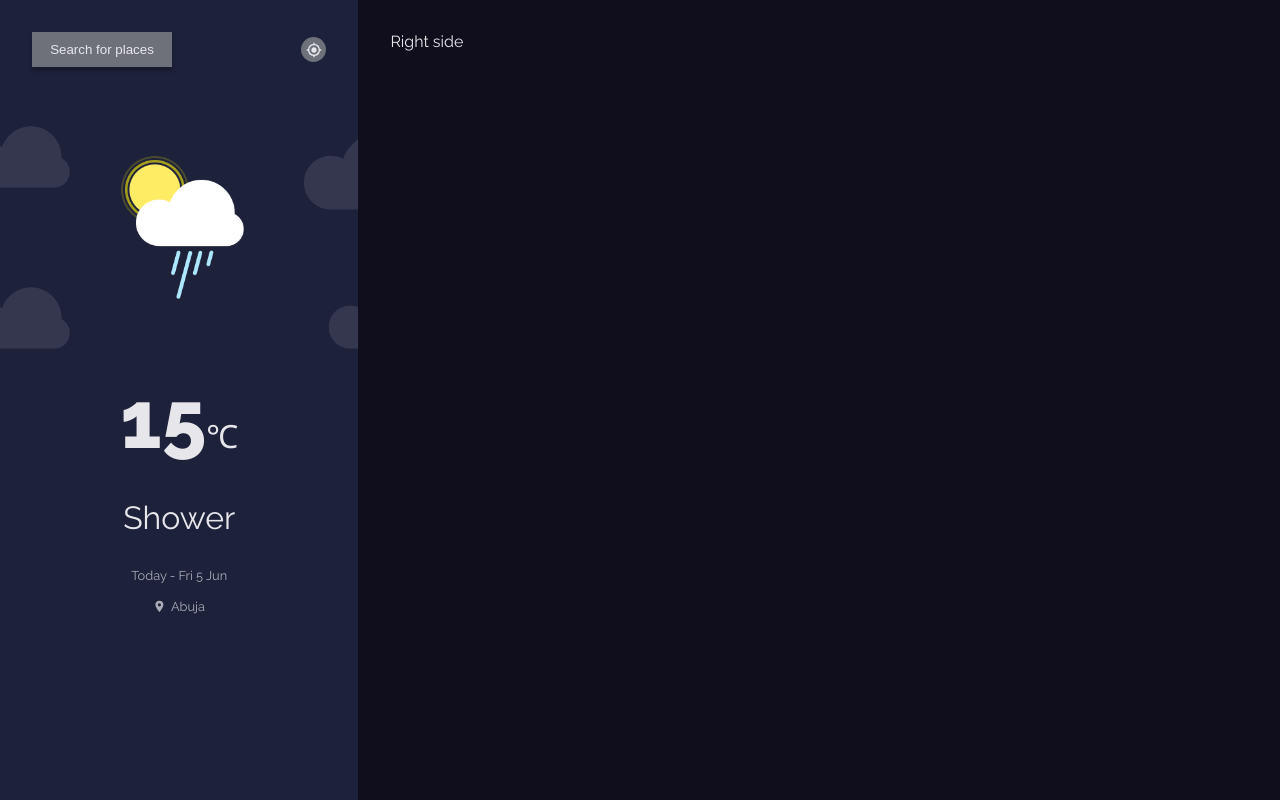
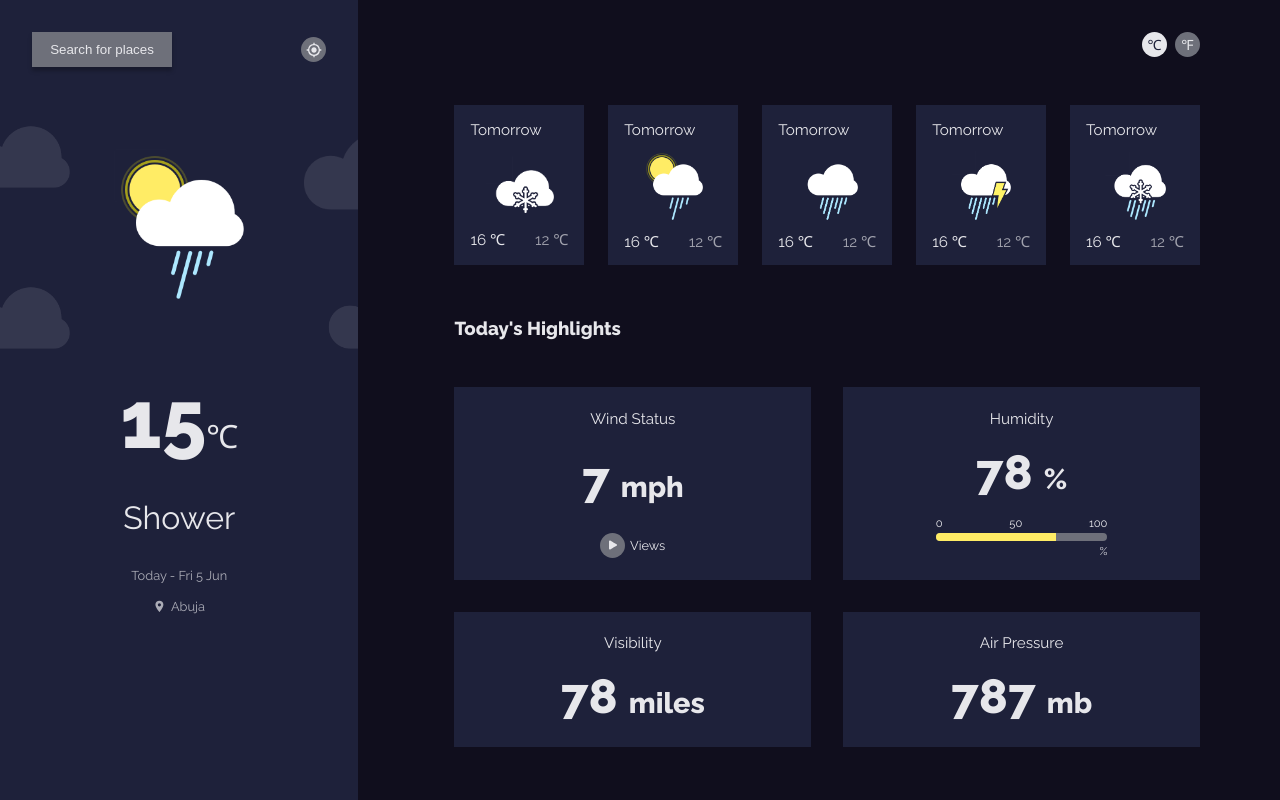
Before and after one commit to AugustBemsen/advanced_weather_app, a React (Create React App) app: page / in a window 1280 px wide. Built offline with nearby package versions, Linux system fonts and the light colour scheme.

Commit message:
complete destop view

```diff
--- /dev/null
+++ b/src/components/HoldIcon/HoldIcon.js
@@ -0,0 +1,28 @@
+import React from "react";
+import styled from "styled-components";
+
+const HoldIcon = ({ icon, white }) => {
+  return (
+    <>
+      <HoldIconStyles white={white}>{icon}</HoldIconStyles>
+    </>
+  );
+};
+
+export default HoldIcon;
+const HoldIconStyles = styled.div`
+  background: ${({ white }) =>
+    white ? "var(--white-color)" : "var(--grey-color)"};
+  width: 25px;
+  height: 25px;
+  border-radius: 100%;
+  display: flex;
+  align-items: center;
+  justify-content: center;
+  cursor: pointer;
+  color: ${({ white }) => (white ? "var(--secondary-color)" : "var(--white-color)")};
+
+  p {
+    font-size: 0.88rem;
+  }
+`;
--- /dev/null
+++ b/src/components/LargeCard/Card.js
@@ -0,0 +1,40 @@
+import React from "react";
+import styled from "styled-components";
+
+const Card = ({ type, value, footer }) => {
+  return (
+    <>
+      <CardStyles footer={footer}>
+        <p>{type}</p>
+        {value}
+        {footer}
+      </CardStyles>
+    </>
+  );
+};
+
+export default Card;
+const CardStyles = styled.div`
+  width: 100%;
+  background: var(--secondary-color);
+  padding: 1.4rem;
+  display: flex;
+  justify-content: space-between;
+  flex-direction: column;
+  text-align: center;
+
+  p {
+    font-size: 0.95rem;
+    text-transform: capitalize;
+    margin-bottom: 1rem;
+  }
+
+  h2 {
+    font-size: 3rem;
+    margin-bottom: ${({ footer }) => footer && "1rem"};
+
+    span {
+      font-size: 1.8rem;
+    }
+  }
+`;
--- /dev/null
+++ b/src/components/Progress/Progress.js
@@ -0,0 +1,58 @@
+import React from "react";
+import styled from "styled-components";
+
+const Progress = ({ value }) => {
+  return (
+    <>
+      <ProgressStyles value={value}>
+        <div className="reader">
+          <p>0</p>
+          <p>50</p>
+          <p>100</p>
+        </div>
+        <div className="progress">
+          <div></div>
+        </div>
+        <div className="unit">
+          <p>&#37;</p>
+        </div>
+      </ProgressStyles>
+    </>
+  );
+};
+
+export default Progress;
+const ProgressStyles = styled.div`
+  width: 55%;
+  margin: auto;
+  .reader {
+    display: flex;
+    align-items: center;
+    justify-content: space-between;
+  }
+
+  p {
+    margin: 0;
+    font-size: 0.7rem;
+  }
+
+  .progress {
+    width: 100%;
+    height: 8px;
+    border-radius: 50px;
+    background: var(--grey-color);
+    margin: 3px 0;
+    overflow: hidden;
+
+    div {
+      width: ${({ value }) => value ? value : 0 }%;
+      height: 100%;
+      background: var(--yellow-color);
+    }
+  }
+
+  .unit {
+    display: flex;
+    justify-content: flex-end;
+  }
+`;
--- /dev/null
+++ b/src/components/SmallCard/Card.js
@@ -0,0 +1,50 @@
+import React from "react";
+import styled from "styled-components";
+
+const Card = ({ date, img, highest, lowest }) => {
+  return (
+    <>
+      <CardStyles>
+        <p>{date}</p>
+        <img src={img} alt="cloud" />
+        <div>
+          <p>{highest} &#8451;</p>
+          <p>{lowest} &#8451;</p>
+        </div>
+      </CardStyles>
+    </>
+  );
+};
+
+export default Card;
+const CardStyles = styled.div`
+  width: 100%;
+  height: 160px;
+  background: var(--secondary-color);
+  padding: 1rem;
+  display: flex;
+  justify-content: space-between;
+  flex-direction: column;
+
+  img {
+    width: 70px;
+    height: 70px;
+    display: block;
+    margin: 0.7rem auto;
+    object-fit: contain;
+  }
+
+  p {
+    font-size: 0.95rem;
+  }
+
+  div {
+    display: flex;
+    align-items: center;
+    justify-content: space-between;
+
+    p:nth-child(2) {
+      opacity: 0.65;
+    }
+  }
+`;
--- a/src/parts/LeftSide/TopCta.js
+++ b/src/parts/LeftSide/TopCta.js
@@ -1,15 +1,14 @@
 import React from "react";
 import styled from "styled-components";
 import { MdOutlineGpsFixed } from "react-icons/md";
+import HoldIcon from "../../components/HoldIcon/HoldIcon";
 
 const TopCta = () => {
   return (
     <>
       <TopCtaStyles>
         <button>Search for places</button>
-        <div>
-          <MdOutlineGpsFixed />
-        </div>
+        <HoldIcon icon={<MdOutlineGpsFixed />} />
       </TopCtaStyles>
     </>
   );
@@ -36,15 +35,4 @@ const TopCtaStyles = styled.div`
       background: none;
     }
   }
-
-  div {
-    background: var(--grey-color);
-    width: 25px;
-    height: 25px;
-    border-radius: 100%;
-    display: flex;
-    align-items: center;
-    justify-content: center;
-    cursor: pointer;
-  }
 `;
--- /dev/null
+++ b/src/parts/RightSide/Highlights.js
@@ -0,0 +1,83 @@
+import React from "react";
+import styled from "styled-components";
+import { BsFillPlayFill } from "react-icons/bs";
+import HoldIcon from "../../components/HoldIcon/HoldIcon";
+import Card from "../../components/LargeCard/Card";
+import Progress from "../../components/Progress/Progress";
+
+const Highlights = () => {
+  return (
+    <>
+      <HighlightsStyles>
+        <h3>Today's Highlights</h3>
+        <div className="cards">
+          <Card
+            type="Wind Status"
+            value={
+              <h2>
+                7 <span>mph </span>
+              </h2>
+            }
+            footer={
+              <div className="view">
+                <HoldIcon icon={<BsFillPlayFill />} /> <p> views </p>
+              </div>
+            }
+          />
+          <Card
+            type="humidity"
+            value={
+              <h2>
+                78 <span> &#37; </span>
+              </h2>
+            }
+            footer={<Progress value={70} />}
+          />
+          <Card
+            type="Visibility"
+            value={
+              <h2>
+                78 <span> miles </span>
+              </h2>
+            }
+          />
+          <Card
+            type="Air pressure"
+            value={
+              <h2>
+                787 <span> mb </span>
+              </h2>
+            }
+          />
+        </div>
+      </HighlightsStyles>
+    </>
+  );
+};
+
+export default Highlights;
+const HighlightsStyles = styled.div`
+  width: 100%;
+  margin-top: 7%;
+
+  .cards {
+    margin-top: 3rem;
+    display: grid;
+    grid-template-columns: repeat(auto-fill, minmax(45%, 1fr));
+    grid-gap: 2rem;
+    grid-auto-flow: dense;
+    column-count: 2;
+  }
+
+  .view {
+    display: flex;
+    align-items: center;
+    justify-content: center;
+
+    p {
+      font-size: 0.8rem;
+      margin-bottom: 0;
+      margin-left: 0.3rem;
+    }
+  }
+`;
--- /dev/null
+++ b/src/parts/RightSide/NextForecast.js
@@ -0,0 +1,101 @@
+import React from "react";
+import styled from "styled-components";
+import Card from "../../components/SmallCard/Card";
+import HoldIcon from "../../components/HoldIcon/HoldIcon";
+import images from "../../imgs";
+
+const NextForecast = () => {
+  const {
+    // clear,
+    // hail,
+    // heavy_cloud,
+    heavy_rain,
+    // light_cloud,
+    // light_rain,
+    shower,
+    sleet,
+    snow,
+    thunderstorm,
+  } = images;
+
+  const dummy = [
+    {
+      date: "Tomorrow",
+      img: snow,
+      highest: "16",
+      lowest: "12",
+    },
+    {
+      date: "Tomorrow",
+      img: shower,
+      highest: "16",
+      lowest: "12",
+    },
+    {
+      date: "Tomorrow",
+      img: heavy_rain,
+      highest: "16",
+      lowest: "12",
+    },
+    {
+      date: "Tomorrow",
+      img: thunderstorm,
+      highest: "16",
+      lowest: "12",
+    },
+    {
+      date: "Tomorrow",
+      img: sleet,
+      highest: "16",
+      lowest: "12",
+    },
+  ];
+
+  return (
+    <>
+      <NextForecastStyles>
+        <div className="icon_group">
+          <HoldIcon white icon={<p>&#8451;</p>} />
+          <HoldIcon icon={<p>&#8457;</p>} />
+        </div>
+
+        <div className="cards">
+          {dummy.map((card, i) => (
+            <Card
+              highest={card.highest}
+              date={card.date}
+              lowest={card.lowest}
+              img={card.img}
+              key={i}
+            />
+          ))}
+        </div>
+      </NextForecastStyles>
+    </>
+  );
+};
+
+export default NextForecast;
+const NextForecastStyles = styled.div`
+  width: 100%;
+
+  .icon_group {
+    display: flex;
+    align-items: center;
+    justify-content: flex-end;
+    flex-wrap: wrap;
+
+    div {
+      margin-left: 0.5rem;
+    }
+  }
+
+  .cards {
+    margin-top: 3rem;
+    display: grid;
+    grid-template-columns: repeat(auto-fill, minmax(15%, 1fr));
+    grid-gap: 1.5rem;
+    grid-auto-flow: dense;
+    column-count: 2;
+  }
+`;
--- a/src/parts/RightSide/index.js
+++ b/src/parts/RightSide/index.js
@@ -1,10 +1,15 @@
 import React from "react";
 import styled from "styled-components";
+import Highlights from "./Highlights";
+import NextForecast from "./NextForecast";
 
 const RightSide = () => {
   return (
     <>
-      <RightSideStyles>Right side</RightSideStyles>
+      <RightSideStyles>
+        <NextForecast />
+        <Highlights />
+      </RightSideStyles>
     </>
   );
 };
@@ -12,5 +17,6 @@ const RightSide = () => {
 export default RightSide;
 const RightSideStyles = styled.div`
   width: 72%;
-  padding: 2rem;
+  padding: 2rem 5rem 5rem 6rem;
+  overflow-y: scroll;
 `;
--- a/src/styles/GlobalStyles.js
+++ b/src/styles/GlobalStyles.js
@@ -12,6 +12,7 @@ const GlobalStyles = createGlobalStyle`
         --primary-color: #100E1D;
         --secondary-color: #1E213A;
         --grey-color: #6e707a;
+        --yellow-color: #FFEC65;
     }
 
     html, body {
```
